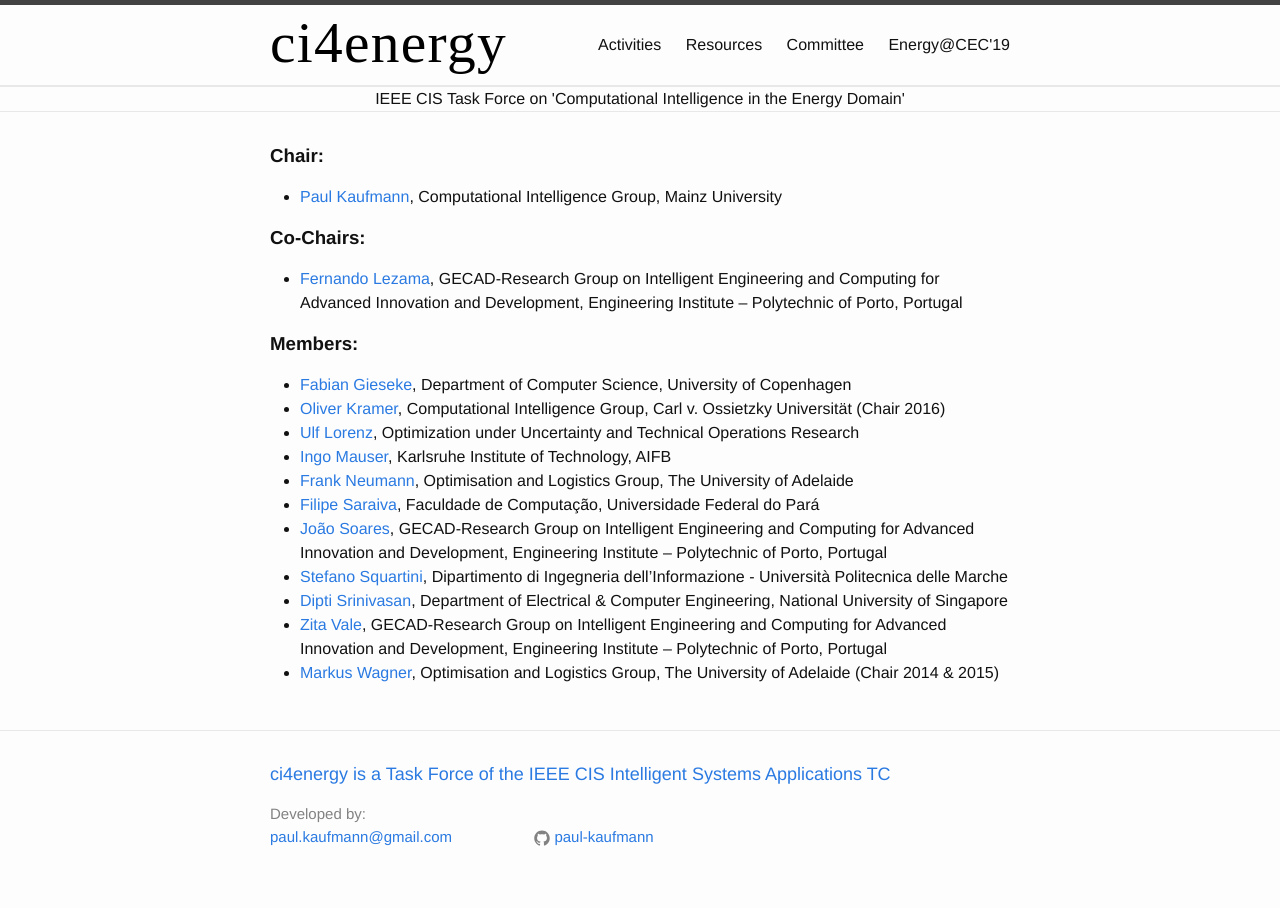
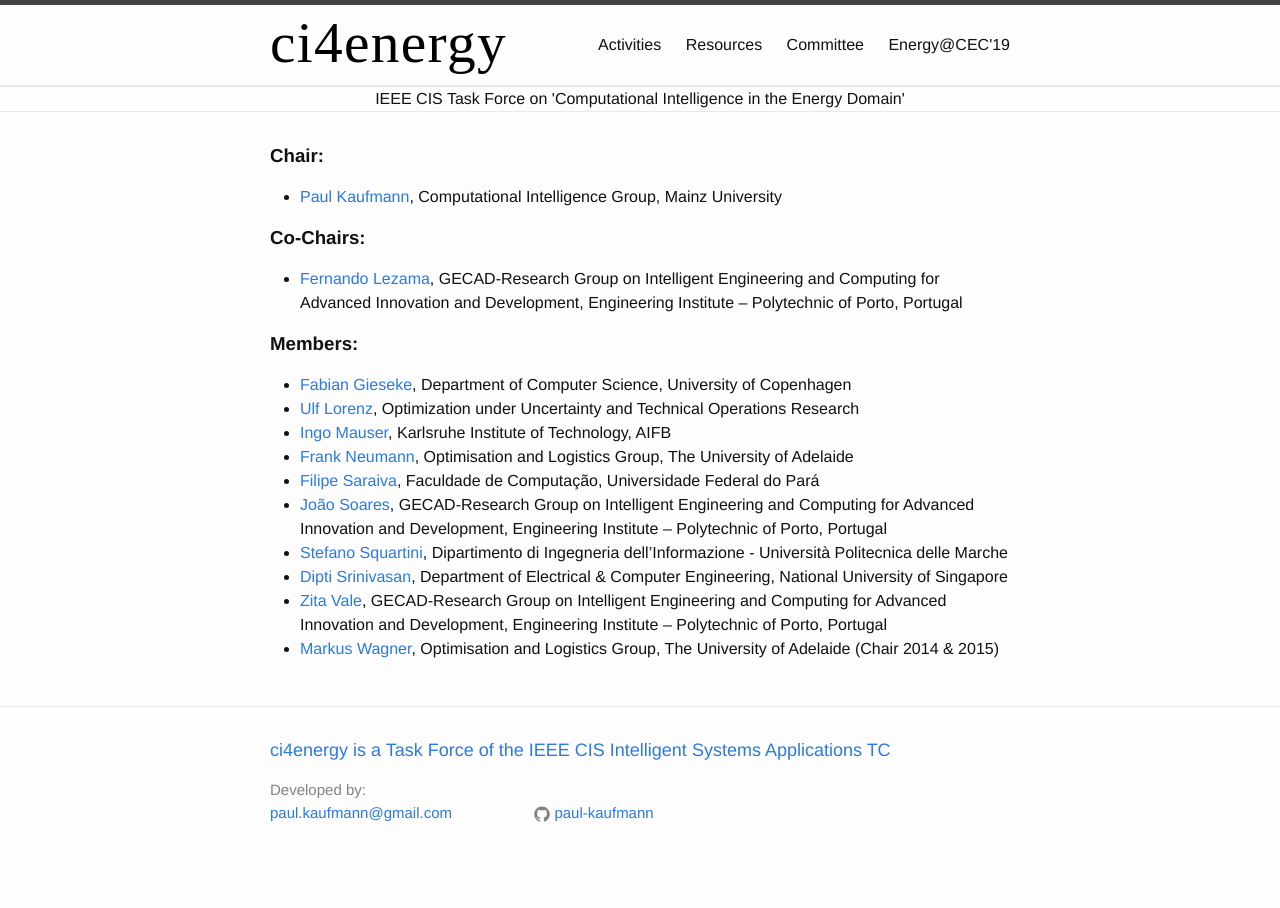
Before and after one commit to ci4energy/ci4energy.github.io, a Jekyll site: the page built from committee.md, in a window 1280 px wide. Built offline with Jekyll 4.4.1, drawn with Linux system fonts in a browser that asks for light colours.

Commit message:
Removed Oliver Kramer

```diff
--- a/committee.md
+++ b/committee.md
@@ -17,7 +17,6 @@
 <h3><b>Members:</b></h3>
 
 - <a href="http://diku.dk/english/staff/?pure=en/persons/473301">Fabian Gieseke</a>, Department of Computer Science, University of Copenhagen
-- <a href="http://www.ci.uni-oldenburg.de/">Oliver Kramer</a>, Computational Intelligence Group, Carl v. Ossietzky Universität (Chair 2016)
 - <a href="http://www.wiwi.uni-siegen.de/technologiemanagement/">Ulf Lorenz</a>, Optimization under Uncertainty and Technical Operations Research
 - <a href="http://www.aifb.kit.edu/web/Ingo_Mauser/en">Ingo Mauser</a>, Karlsruhe Institute of Technology, AIFB
 - <a href="http://cs.adelaide.edu.au/%7Efrank">Frank Neumann</a>, Optimisation and Logistics Group, The University of Adelaide
```
